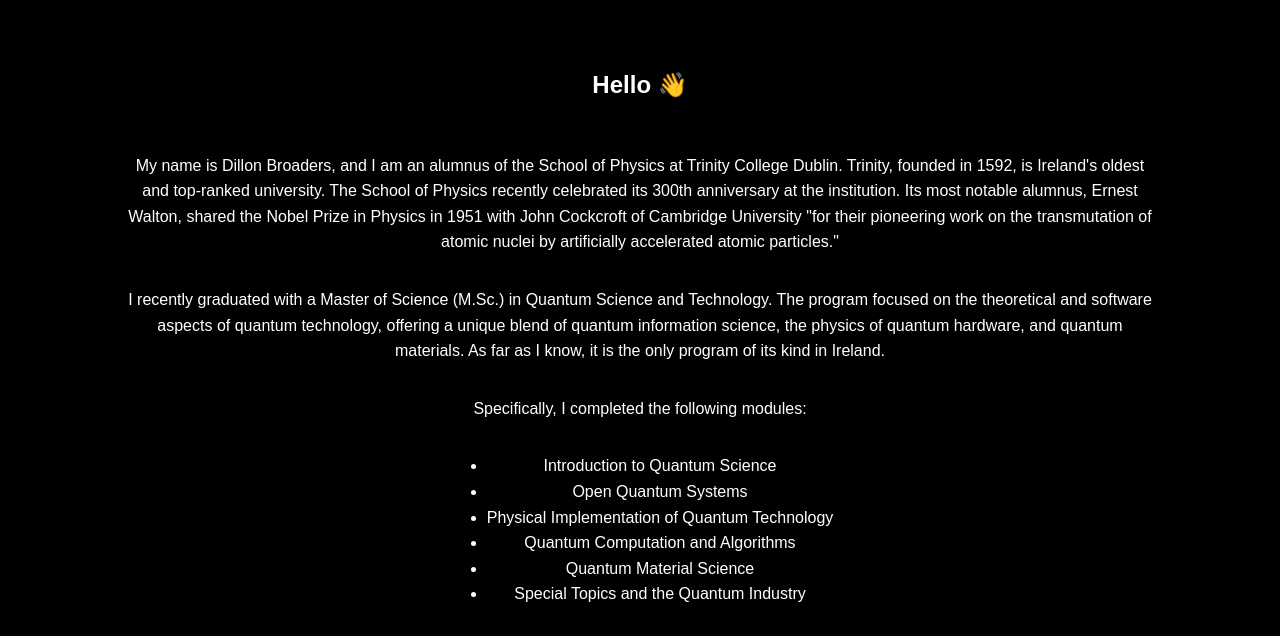
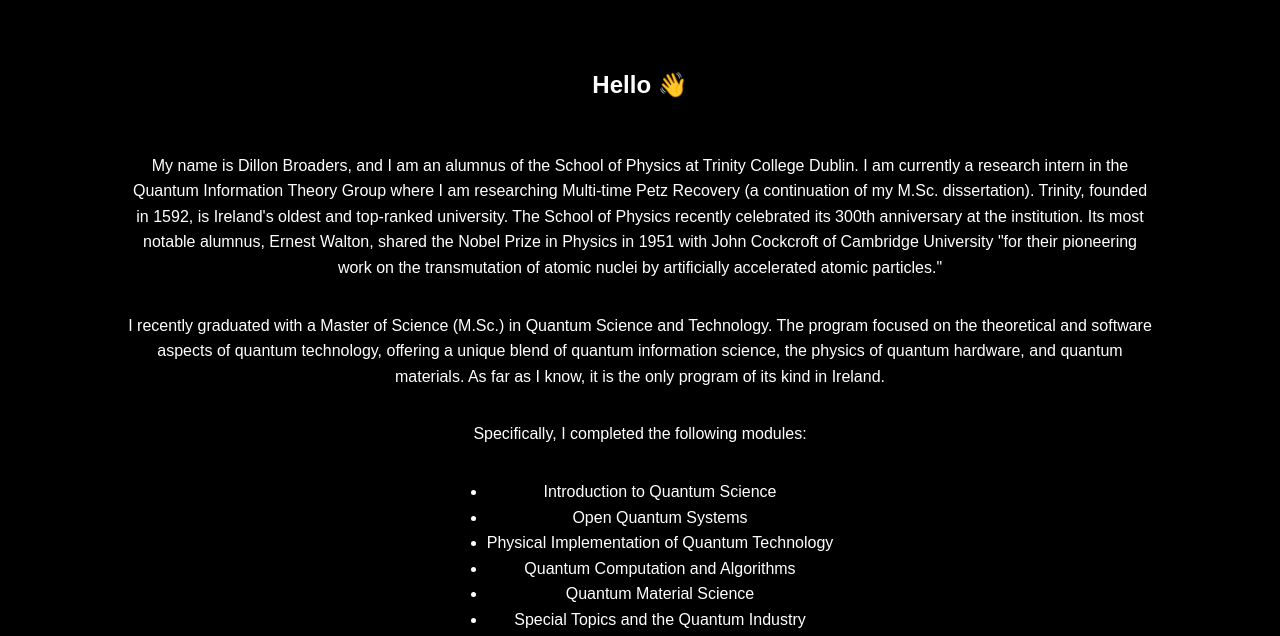
Before and after one commit to broaderd/broaderd.github.io, a plain HTML site: page about.html in a window 1280 px wide. Shown: the part 111-747 px from the top of the page. Drawn offline with Linux system fonts and the light colour scheme.

Commit message:
updated bio

```diff
--- a/about.html
+++ b/about.html
@@ -30,7 +30,9 @@
         <h2>Hello &#128075;</h2>
         <img src="me.jpg" class="profile-image" alt="Dillon Broaders">
         <p>
-            My name is Dillon Broaders, and I am an alumnus of the School of Physics at Trinity College Dublin. Trinity,
+            My name is Dillon Broaders, and I am an alumnus of the School of Physics at Trinity College Dublin. I am currently
+            a research intern in the Quantum Information Theory Group where I am researching Multi-time Petz Recovery (a continuation
+            of my M.Sc. dissertation). Trinity,
             founded in 1592, is Ireland's oldest and top-ranked university. The School of Physics recently celebrated
             its 300th anniversary at the institution. Its most notable alumnus, Ernest Walton, shared the Nobel Prize in
             Physics in 1951 with John Cockcroft of Cambridge University "for their pioneering work on the transmutation of
```
